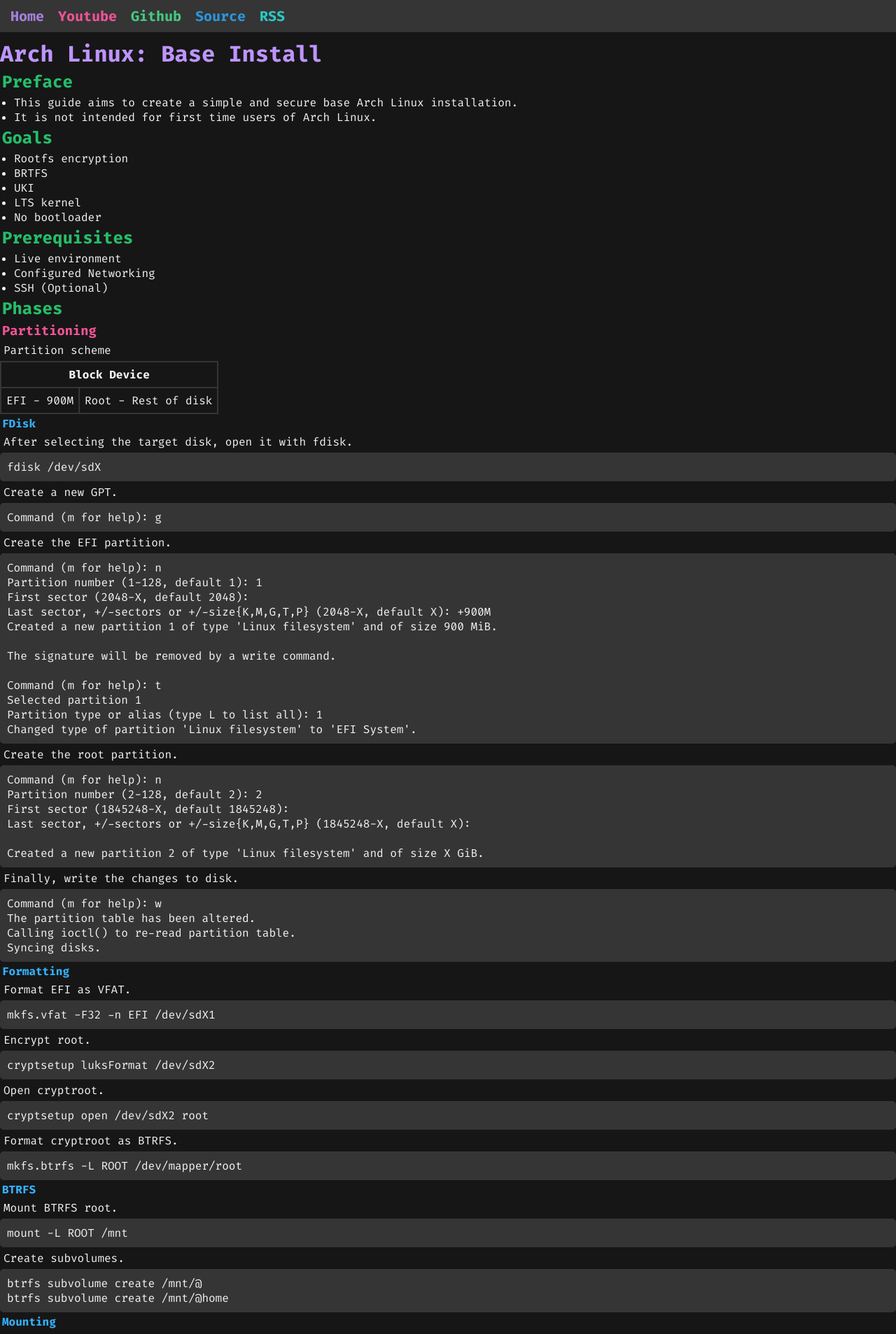
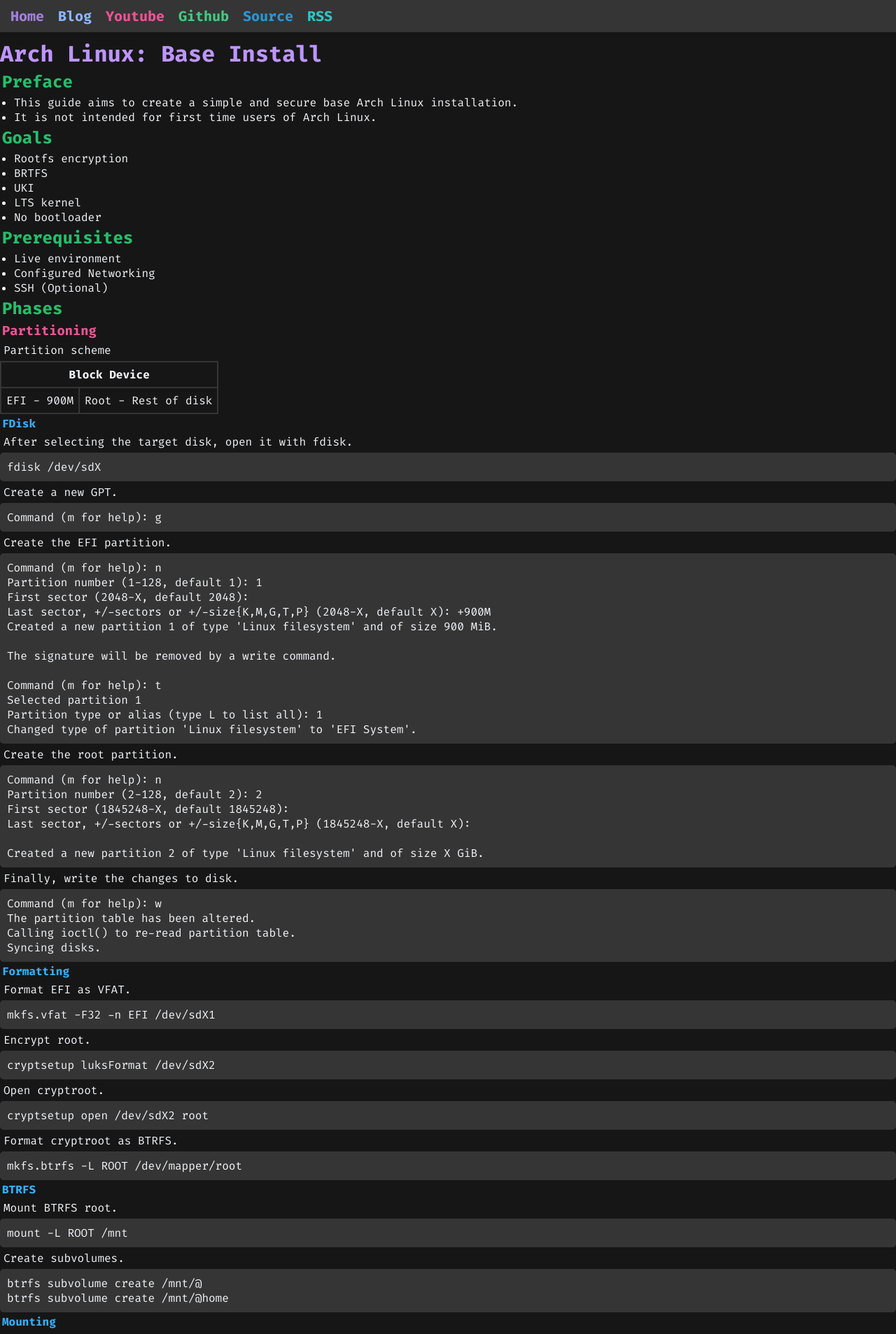
Before and after one commit to wstobb/website, a Jekyll site: the page built from _posts/2025-12-21-arch-linux-base-install.md, in a window 1280 px wide. Shown: the top 1907 px of the page at 70% size. Built offline with Jekyll 4.4.1, drawn with Linux system fonts in a browser that asks for light colours.

Commit message:
Added blog page

```diff
--- a/_includes/header.html
+++ b/_includes/header.html
@@ -4,6 +4,9 @@
     <ul class="nav-links">
       <li>
         <a id="home-link" href="/">Home</a>
+      </li>
+      <li>
+        <a id="blog-link" href="/blog">Blog</a>
       </li>
       <li>
         <a id="youtube-link" href="https://youtube.com/@scrambalicious" target="_blank">Youtube</a>
--- /dev/null
+++ b/blog.html
@@ -0,0 +1,5 @@
+---
+permalink: /blog
+layout: blog
+title: 'wstobb.net | Blogs'
+---
--- a/index.md
+++ b/index.html
@@ -1,4 +1,4 @@
 ---
-layout: home
+layout: base
 title: 'wstobb.net | Home'
 ---
--- a/style/header.css
+++ b/style/header.css
@@ -30,6 +30,10 @@
   color: var(--magenta);
 }
 
+#blog-link {
+  color: var(--blue);
+}
+
 #youtube-link {
   color: var(--red);
 }
```
Also changed, not shown: _layouts/blog.html (renamed from _layouts/home.html).
